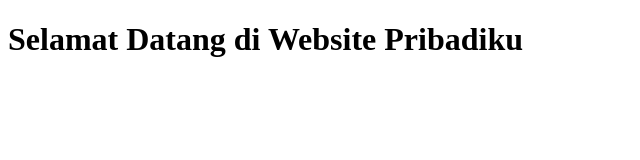
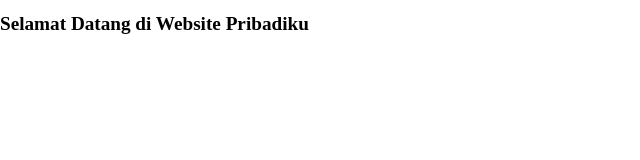
Before and after one commit to sugiartoefendisby/sugiartoefendisby.github.io, a plain HTML site: page index.html in a window 1280 px wide. Shown: the whole page, without its empty margins (0-640 px from the left). Drawn offline with Linux system fonts and the light colour scheme.

Commit message:
Update index.html

```diff
--- a/index.html
+++ b/index.html
@@ -7,8 +7,12 @@
   </head>
   <body>
 <style>
+body{
+display: flex;
+margin: auto;
+}
   h1{
-    font-size: 2rem;
+    font-size: 1.2rem;
     font-weight: 700;
     font-family: "Cursive";
   }
```
